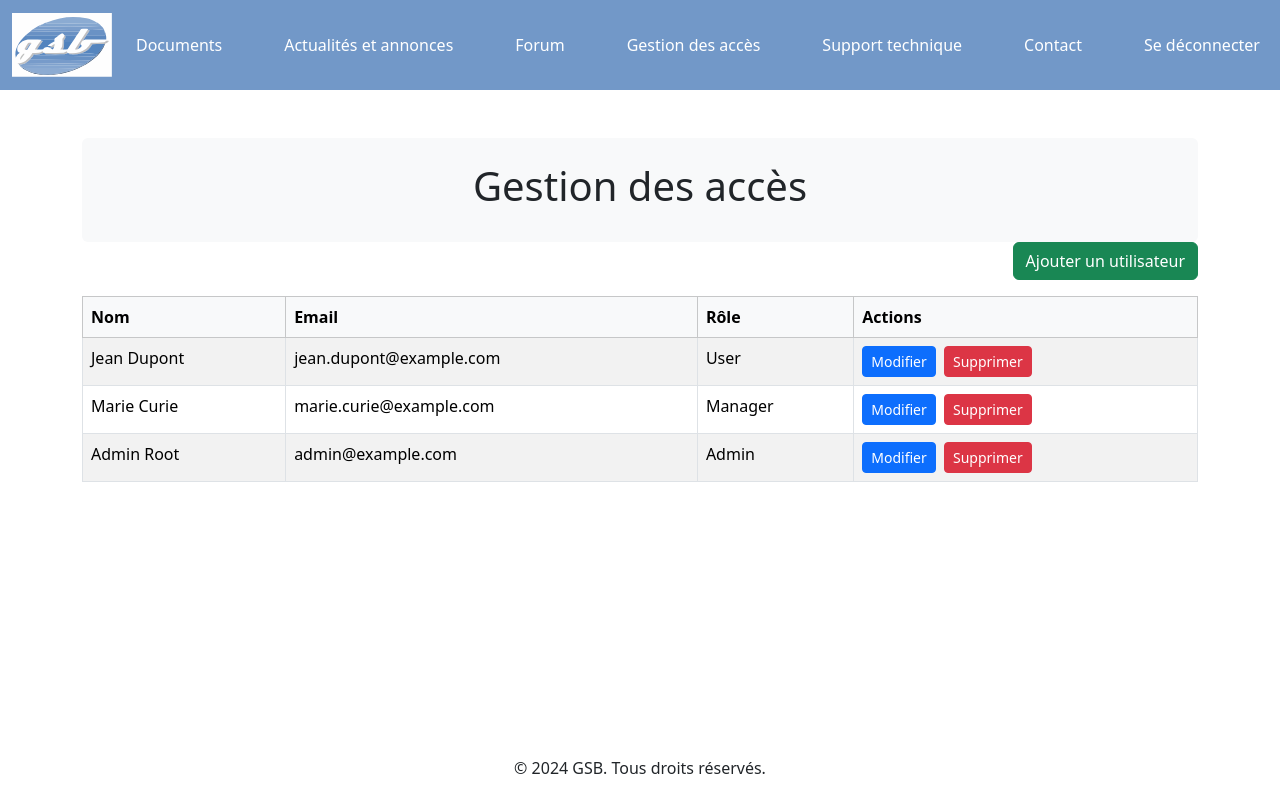
After one commit to Kenji-Or/GSB-web, a PHP site: template app/Views/pages/GestionUsers.php in a window 1280 px wide. The commit adds this page. Run offline with PHP 8.4, Linux system fonts and the light colour scheme; the template is opened without the code that fills it, so the values that code supplies are empty; the visitor is signed in with stand-in values (Sample User, id 1); some libraries are stand-ins or nearby versions.

Commit message:
add gestion users + correction page de connexion

```diff
--- a/app/Views/layouts/footer.html
+++ b/app/Views/layouts/footer.html
@@ -1,5 +1,7 @@
-<footer class="text-center">
-    <p>&copy; 2024 GSB. Tous droits réservés.</p>
+<footer class="text-center py-1">
+    <div class="container">
+        <p>&copy; 2024 GSB. Tous droits réservés.</p>
+    </div>
 </footer>
 </body>
 </html>
--- a/app/Views/layouts/header.php
+++ b/app/Views/layouts/header.php
@@ -5,9 +5,14 @@
     <meta name="viewport" content="width=device-width, initial-scale=1.0">
     <title>GSB</title>
     <link href="https://cdn.jsdelivr.net/npm/bootstrap@5.3.3/dist/css/bootstrap.min.css" rel="stylesheet" integrity="sha384-QWTKZyjpPEjISv5WaRU9OFeRpok6YctnYmDr5pNlyT2bRjXh0JMhjY6hW+ALEwIH" crossorigin="anonymous">
+    <style>
+        .bg-navbar {
+            background-color: #7298C8;
+        }
+    </style>
 </head>
-<body>
-<nav class="navbar navbar-expand-lg navbar-dark bg-primary mb-4">
+<body class="d-flex flex-column min-vh-100">
+<nav class="navbar navbar-expand-lg navbar-dark bg-navbar mb-4 sticky-top">
     <div class="container-fluid">
         <a class="navbar-brand" href="index.php?action=home"><img src="assets/images/logoGSB.svg" alt="logo" width="100"></a>
         <button class="navbar-toggler" type="button" data-bs-toggle="collapse" data-bs-target="#navbarNav" aria-controls="navbarNav" aria-expanded="false" aria-label="Toggle navigation">
@@ -44,7 +49,6 @@
                         <button type="submit" class="nav-link text-white">Se déconnecter</button>
                     </form>
                 </li>
-                <!-- Ajoutez d'autres liens ici selon les besoins -->
             </ul>
         </div>
     </div>
--- /dev/null
+++ b/app/Views/pages/GestionUsers.php
@@ -0,0 +1,70 @@
+<?php
+// Inclusion du header
+include(BASE_PATH . '/app/Views/layouts/header.php');
+// Vérifier si l'utilisateur est connecté
+if (!isset($_SESSION['nom'])) {
+    // Rediriger vers la page de connexion si l'utilisateur n'est pas connecté
+    header("Location: index.php?action=login");
+    exit;
+}
+
+// Échapper les données de la session pour éviter les attaques XSS
+$nom = htmlspecialchars($_SESSION['nom'], ENT_QUOTES, 'UTF-8');
+$prenom = htmlspecialchars($_SESSION['prenom'], ENT_QUOTES, 'UTF-8');
+$role = htmlspecialchars($_SESSION['role'], ENT_QUOTES, 'UTF-8');
+?>
+
+<div class="container my-4 flex-grow-1">
+    <!-- Titre de la page -->
+    <div class="welcome-section text-center p-4 bg-light rounded">
+        <h1>Gestion des accès</h1>
+    </div>
+    <!-- Bouton Ajouter Utilisateur -->
+    <div class="d-flex justify-content-end mb-3">
+        <button class="btn btn-success">Ajouter un utilisateur</button>
+    </div>
+    <!-- Tableau des utilisateurs -->
+    <table class="table table-striped table-bordered">
+        <thead class="table-light">
+        <tr>
+            <th>Nom</th>
+            <th>Email</th>
+            <th>Rôle</th>
+            <th>Actions</th>
+        </tr>
+        </thead>
+        <tbody>
+        <tr>
+            <td>Jean Dupont</td>
+            <td>jean.dupont@example.com</td>
+            <td>User</td>
+            <td>
+                <button class="btn btn-primary btn-sm me-1">Modifier</button>
+                <button class="btn btn-danger btn-sm">Supprimer</button>
+            </td>
+        </tr>
+        <tr>
+            <td>Marie Curie</td>
+            <td>marie.curie@example.com</td>
+            <td>Manager</td>
+            <td>
+                <button class="btn btn-primary btn-sm me-1">Modifier</button>
+                <button class="btn btn-danger btn-sm">Supprimer</button>
+            </td>
+        </tr>
+        <tr>
+            <td>Admin Root</td>
+            <td>admin@example.com</td>
+            <td>Admin</td>
+            <td>
+                <button class="btn btn-primary btn-sm me-1">Modifier</button>
+                <button class="btn btn-danger btn-sm">Supprimer</button>
+            </td>
+        </tr>
+        </tbody>
+    </table>
+</div>
+
+<?php
+include(BASE_PATH . '/app/Views/layouts/footer.html');
+?>
```
Also changed, not shown: app/Views/Home.php (deleted, +0 -30 lines), app/Views/pageDeConnexion.php (deleted, +0 -46 lines), app/Views/pages/Home.php (added, +42 -0 lines), app/Views/pages/pageDeConnexion.php (added, +75 -0 lines), routes/web.php (+15 -2 lines).
